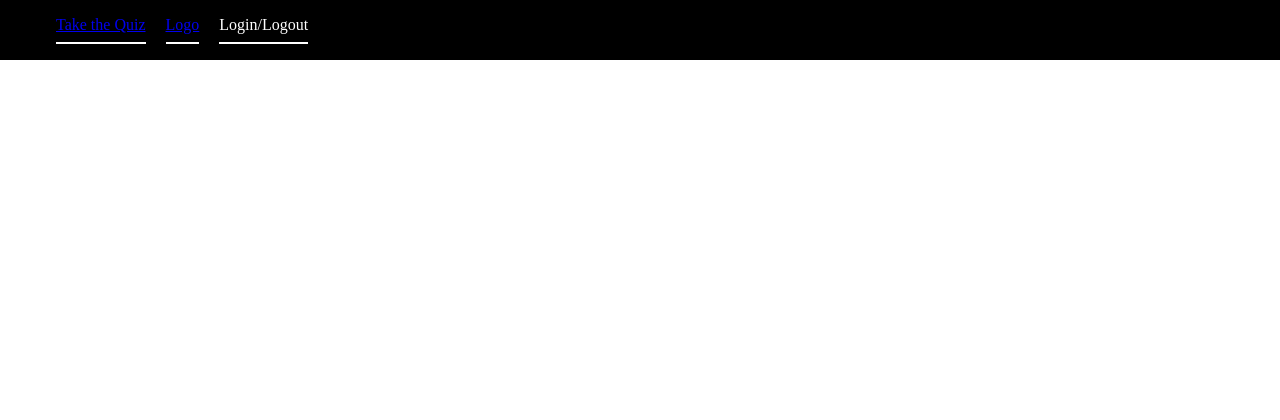
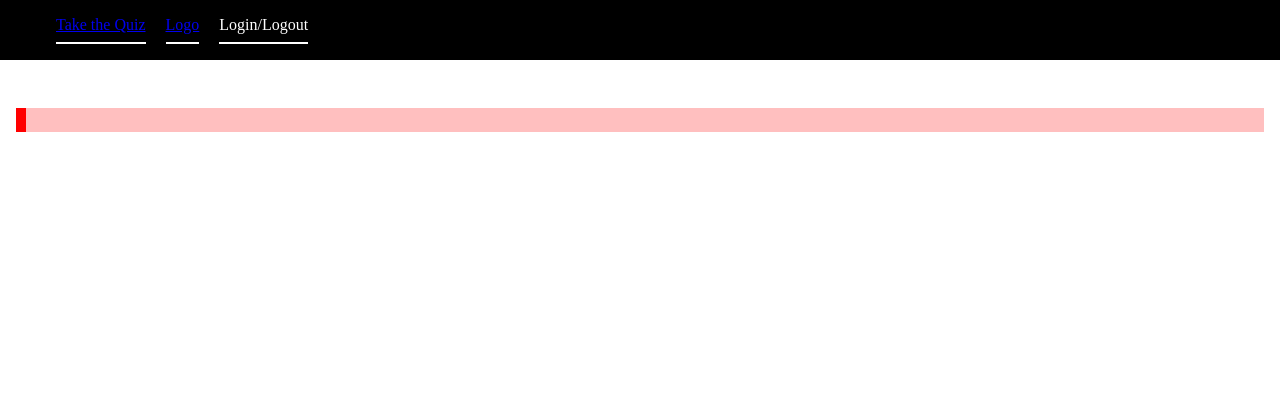
Before and after one commit to robertvunabandi/mit-course-match, a Flask app: template app/templates/error.html in a window 1280 px wide. Shown: the top 420 px of the page. Run offline with Flask 2, Linux system fonts and the light colour scheme; the template is opened without the code that fills it, so the values that code supplies are empty; style sheets or scripts are compiled from the project's sources; parts of the project's set-up code (start-up, migrations or seed data) failed here and were passed over; some libraries are stand-ins or nearby versions.

Commit message:
added styles and message to error page

```diff
--- /dev/null
+++ b/app/static/styles/error.scss
@@ -0,0 +1,11 @@
+@import "constants.scss";
+
+#error-content {
+  padding: 1rem;
+  .error {
+    display: block;
+    border-left: 10px solid red;
+    background-color: rgba(255, 0, 0, 0.25);
+    padding: 0.75rem 0.5rem;
+  }
+}
--- a/app/templates/base.html
+++ b/app/templates/base.html
@@ -28,6 +28,8 @@
     </ul>
 </nav>
 <div id="content"></div>
+{# this is for use int the error page #}
+{% block error_content %}{% endblock %}
 <footer id="footer">
     This is the footer boy.
 </footer>
--- a/app/templates/error.html
+++ b/app/templates/error.html
@@ -1,4 +1,17 @@
 {%  extends "base.html" %}
 {% block title %}Error{% endblock %}
-{% block styles %}{% endblock %}
+{% block styles %}
+    <link
+            rel="stylesheet"
+            type="text/css"
+            href="{{ url_for("static", filename="styles/error.css") }}">
+{% endblock %}
 {% block scripts %}{% endblock %}
+{% block error_content %}
+    <div id="error-content">
+        {# TODO - move all to using react and putting content int #content as it's supposed to be! #}
+        <span class="error">
+            {{ error }}
+        </span>
+    </div>
+{% endblock %}
```
Also changed, not shown: app/views.py (+12 -2 lines).
